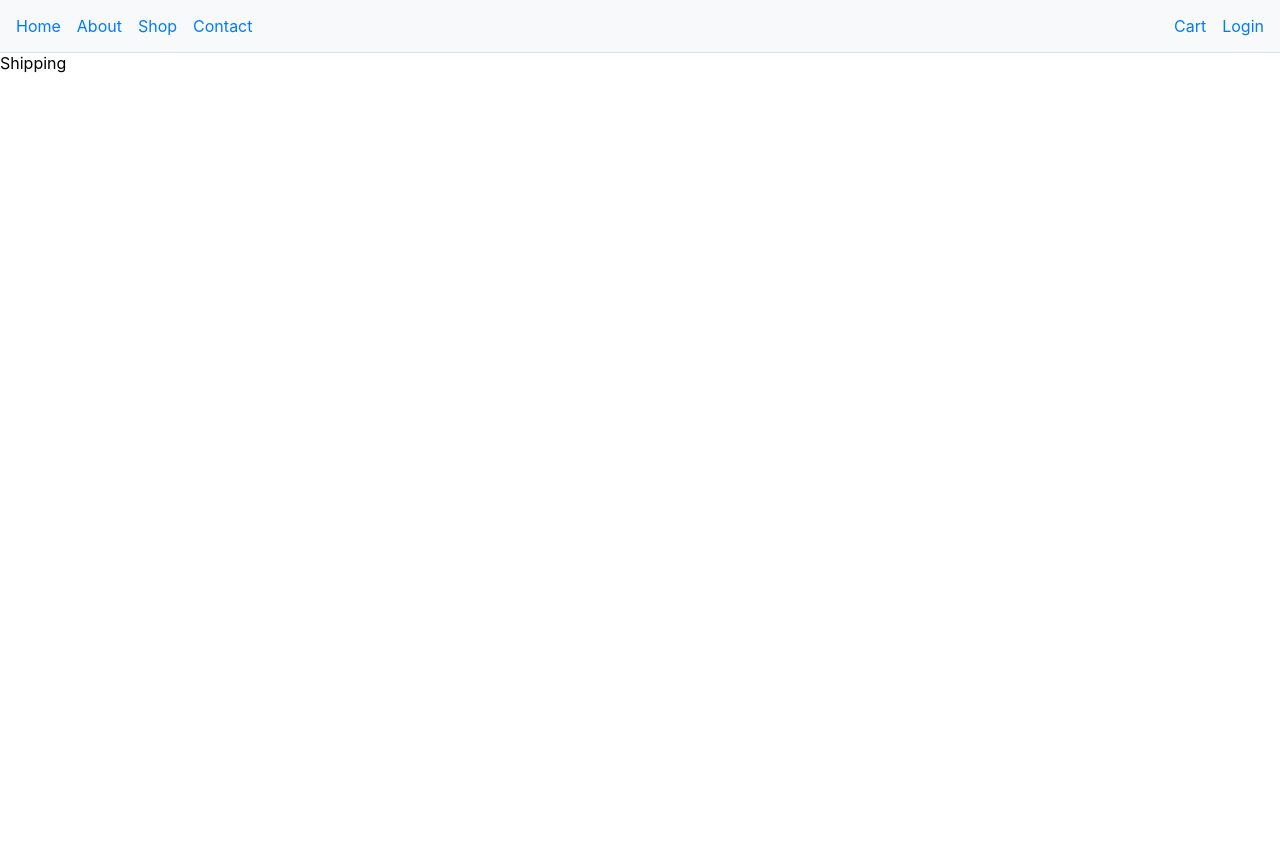
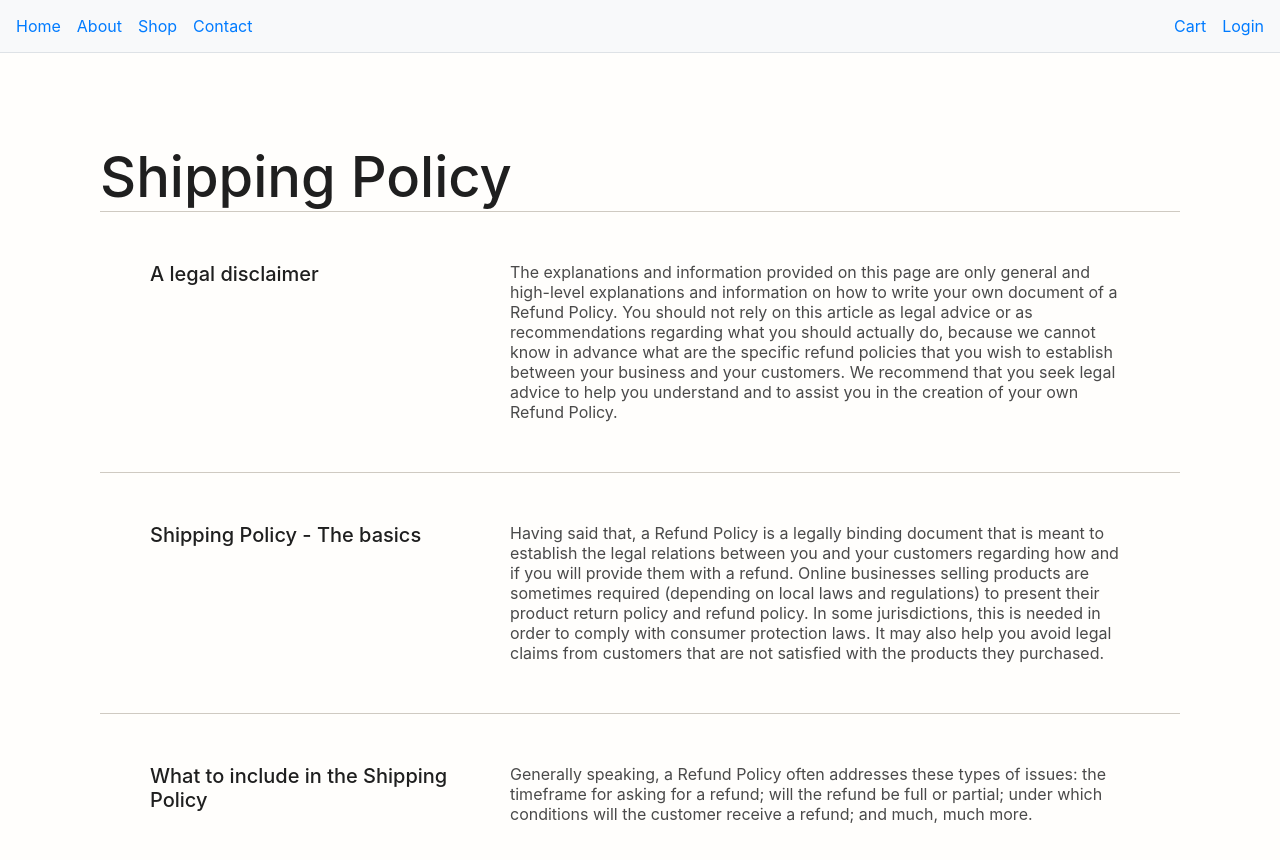
Before and after one commit to wistwebworks-cmyk/e-commerce, a React (Vite) app: page /shipping in a window 1280 px wide. Shown: the top 860 px of the page. Before the commit the page ends 800 px from the top, so only its background shows below. Built offline with nearby package versions, Linux system fonts and the light colour scheme.

Commit message:
shpping and refund pages

```diff
--- a/src/App.jsx
+++ b/src/App.jsx
@@ -1,17 +1,18 @@
 import './App.css';
 import Navbar from './components/navbar/Navbar.jsx';
 import { BrowserRouter, Routes, Route } from 'react-router-dom';
-import Home from './pages/Home.jsx';
-import About from './pages/About.jsx';
-import Shop from './pages/Shop.jsx';
-import Cart from './pages/Cart.jsx';
-import Details from './pages/Details.jsx';
-import Confirm from './pages/Confirm.jsx';
-import Thanks from './pages/Thanks.jsx';
-import Refund from './pages/Refund.jsx';
-import Login from './pages/Login.jsx';
-import Shipping from './pages/Shipping.jsx';
-import Admin from './pages/Admin.jsx';
+import Home from './Pages/Home.jsx';
+import About from './Pages/About.jsx';
+import Shop from './Pages/Shop.jsx';
+import Cart from './Pages/Cart.jsx';
+import Details from './Pages/Details.jsx';
+import Confirm from './Pages/Confirm.jsx';
+import Thanks from './Pages/Thanks.jsx';
+import Refund from './Pages/Refund.jsx';
+import Login from './Pages/Login.jsx';
+import Shipping from './Pages/Shipping.jsx';
+import Contact from './Pages/Contact.jsx';
+import Admin from './Pages/Admin.jsx';
 
 function App() {
     return (
@@ -30,6 +31,7 @@ function App() {
                     <Route path="/refund" element={<Refund />} />
                     <Route path="/login" element={<Login />} />
                     <Route path="/shipping" element={<Shipping />} />
+                    <Route path="/contact" element={<Contact />} />
                     <Route path="/admin" element={<Admin />} />
                 </Routes>
             </div>
--- a/src/components/footer/Footer.jsx
+++ /dev/null
@@ -1,11 +0,0 @@
-import React from 'react'
-
-const Footer = () => {
-  return (
-    <footer style={{ backgroundColor: '#f8f9fa', padding: '1rem', textAlign: 'center', borderTop: '1px solid #dee2e6' }}>
-      <p>&copy; 2026 E-Commerce Site. All rights reserved.</p>
-    </footer>
-  )
-}
-
-export default Footer
--- a/src/components/layout/Layout.jsx
+++ /dev/null
@@ -1,18 +0,0 @@
-import React from 'react'
-import { Outlet } from 'react-router-dom'
-import Footer from '../footer/Footer'
-import Navbar from '../navbar/Navbar'
-
-function Layout() {
-  return (
-    <div>
-      <Navbar />
-      <div className="content">
-        <Outlet />
-      </div>
-      <Footer />
-    </div>
-  )
-}
-
-export default Layout
--- a/src/components/navbar/Navbar.jsx
+++ b/src/components/navbar/Navbar.jsx
@@ -7,7 +7,7 @@ const Navbar = () => {
       <div>
         <Link to="/" style={{ marginRight: '1rem', textDecoration: 'none', color: '#007bff' }}>Home</Link>
         <Link to="/about" style={{ marginRight: '1rem', textDecoration: 'none', color: '#007bff' }}>About</Link>
-        <Link to="/products" style={{ marginRight: '1rem', textDecoration: 'none', color: '#007bff' }}>Shop</Link>
+        <Link to="/shop" style={{ marginRight: '1rem', textDecoration: 'none', color: '#007bff' }}>Shop</Link>
         <Link to="/contact" style={{ textDecoration: 'none', color: '#007bff' }}>Contact</Link>
       </div>
       <div>
--- a/src/pages/Admin.jsx
+++ b/src/pages/Admin.jsx
@@ -1,11 +1,10 @@
 import React from 'react'
-import Layout from '../components/layout/Layout'
 
 const Admin = () => {
   return (
-    <Layout>
+    <div>
       Admin
-    </Layout>
+    </div>
   )
 }
 
--- /dev/null
+++ b/src/pages/CSS/Refund.css
@@ -0,0 +1,72 @@
+* {
+    box-sizing: border-box;
+}
+
+body {
+    margin: 0;
+    font-family: "Inter", sans-serif;
+    background-color: #fffefc;
+    color: #1f1f1f;
+}
+
+.refund-container {
+    max-width: 1200px;
+    margin: 0 auto;
+    padding: 90px 60px 120px 60px;
+
+}
+
+.refund-container h1 {
+    font-size: 56px;
+    font-weight: 500;
+    margin-bottom: 60px;
+    margin: 0;
+
+}
+
+.divider {
+    border: none;
+    height: 1px;
+    background-color: #cfcac2;
+    margin: 0;
+}
+
+.section {
+    padding: 50px;
+}
+
+.section-flex {
+    display: grid;
+    grid-template-columns: 300px 1fr;
+    gap:60px;
+    align-items: start;
+}
+
+.legal-disc {
+    font-size: 20px;
+    font-weight: 500;
+    margin: 0;
+}
+
+.lega {
+    font-size: 16px;
+    line-height: 1,8;
+    color: #4a4a4a;
+    margin: 0;
+}
+
+/* Responsive Design */
+@media (max-width: 900px) {
+    .section-flex {
+        grid-template-columns: 1fr;
+        gap: 20px;
+    }
+
+    .refund-container {
+        padding: 60px 25px;
+    }
+
+        .refund-container h1 {
+            font-size: 36px;
+        }
+}
--- /dev/null
+++ b/src/pages/CSS/Shipping.css
@@ -0,0 +1,72 @@
+* {
+    box-sizing: border-box;
+}
+
+body {
+    margin: 0;
+    font-family: "Inter", sans-serif;
+    background-color: #fffefc;
+    color: #1f1f1f;
+}
+
+.shipping-container {
+    max-width: 1200px;
+    margin: 0 auto;
+    padding: 90px 60px 120px 60px;
+
+}
+
+.shipping-container h1 {
+    font-size: 56px;
+    font-weight: 500;
+    margin-bottom: 60px;
+    margin: 0;
+
+}
+
+.divider {
+    border: none;
+    height: 1px;
+    background-color: #cfcac2;
+    margin: 0;
+}
+
+.section {
+    padding: 50px;
+}
+
+.section-flex {
+    display: grid;
+    grid-template-columns: 300px 1fr;
+    gap:60px;
+    align-items: start;
+}
+
+.legal-disc {
+    font-size: 20px;
+    font-weight: 500;
+    margin: 0;
+}
+
+.lega {
+    font-size: 16px;
+    line-height: 1,8;
+    color: #4a4a4a;
+    margin: 0;
+}
+
+/* Responsive Design */
+@media (max-width: 900px) {
+    .section-flex {
+        grid-template-columns: 1fr;
+        gap: 20px;
+    }
+
+    .shipping-container {
+        padding: 60px 25px;
+    }
+
+        .shipping-container h1 {
+            font-size: 36px;
+        }
+}
--- a/src/pages/Login.jsx
+++ b/src/pages/Login.jsx
@@ -2,9 +2,9 @@ import React from 'react'
 
 const Login = () => {
   return (
-  <div>
-    Login
-  </div>
+    <div>
+      Login
+    </div>
   )
 }
 
--- a/src/pages/Refund.jsx
+++ b/src/pages/Refund.jsx
@@ -1,11 +1,36 @@
 import React from 'react'
+import './CSS/Refund.css'
 
-const Refund = () => {
+
+export const Refund = () => {
   return (
-    <div>
-      Refund
+    <div className="refund-container">
+      <h1>Refund Policy</h1>
+      <hr className="divider" />
+      <div className="section section-flex">
+        <h3 className="legal-disc">A legal disclaimer</h3>
+        <p className="lega">
+          The explanations and information provided on this page are only general and high-level explanations and information on how to write your own document of a Refund Policy. You should not rely on this article as legal advice or as recommendations regarding what you should actually do, because we cannot know in advance what are the specific refund policies that you wish to establish between your business and your customers. We recommend that you seek legal advice to help you understand and to assist you in the creation of your own Refund Policy.
+        </p>
+      </div>
+      <hr className="divider" />
+      <div className="section section-flex">
+        <h3 className="legal-disc">Refund Policy - The basics</h3>
+        <p className="lega">
+          Having said that, a Refund Policy is a legally binding document that is meant to establish the legal relations between you and your customers regarding how and if you will provide them with a refund. Online businesses selling products are sometimes required (depending on local laws and regulations) to present their product return policy and refund policy. In some jurisdictions, this is needed in order to comply with consumer protection laws. It may also help you avoid legal claims from customers that are not satisfied with the products they purchased.
+        </p>
+      </div>
+      <hr className="divider" />
+      <div className="section section-flex">
+        <h3 className="legal-disc">What to include in the Refund Policy</h3>
+        <p className="lega">
+          Generally speaking, a Refund Policy often addresses these types of issues: the timeframe for asking for a refund; will the refund be full or partial; under which conditions will the customer receive a refund; and much, much more.
+        </p>
+      </div>
     </div>
+
   )
 }
 
-export default Refund
+
+export default Refund;
--- a/src/pages/Shipping.jsx
+++ b/src/pages/Shipping.jsx
@@ -1,11 +1,36 @@
 import React from 'react'
+import './CSS/Shipping.css'
 
-const Shipping = () => {
+
+export const Shipping = () => {
   return (
-    <div>
-      Shipping
+    <div className="shipping-container">
+      <h1>Shipping Policy</h1>
+      <hr className="divider" />
+      <div className="section section-flex">
+        <h3 className="legal-disc">A legal disclaimer</h3>
+        <p className="lega">
+          The explanations and information provided on this page are only general and high-level explanations and information on how to write your own document of a Refund Policy. You should not rely on this article as legal advice or as recommendations regarding what you should actually do, because we cannot know in advance what are the specific refund policies that you wish to establish between your business and your customers. We recommend that you seek legal advice to help you understand and to assist you in the creation of your own Refund Policy.
+        </p>
+      </div>
+      <hr className="divider" />
+      <div className="section section-flex">
+        <h3 className="legal-disc">Shipping Policy - The basics</h3>
+        <p className="lega">
+          Having said that, a Refund Policy is a legally binding document that is meant to establish the legal relations between you and your customers regarding how and if you will provide them with a refund. Online businesses selling products are sometimes required (depending on local laws and regulations) to present their product return policy and refund policy. In some jurisdictions, this is needed in order to comply with consumer protection laws. It may also help you avoid legal claims from customers that are not satisfied with the products they purchased.
+        </p>
+      </div>
+      <hr className="divider" />
+      <div className="section section-flex">
+        <h3 className="legal-disc">What to include in the Shipping Policy</h3>
+        <p className="lega">
+          Generally speaking, a Refund Policy often addresses these types of issues: the timeframe for asking for a refund; will the refund be full or partial; under which conditions will the customer receive a refund; and much, much more.
+        </p>
+      </div>
     </div>
+
   )
 }
 
-export default Shipping
+
+export default Shipping;
```
Also changed, not shown: src/pages/Details.jsx (line endings or trailing spaces), 1 other file (tests, documents, lock files or other folders).
